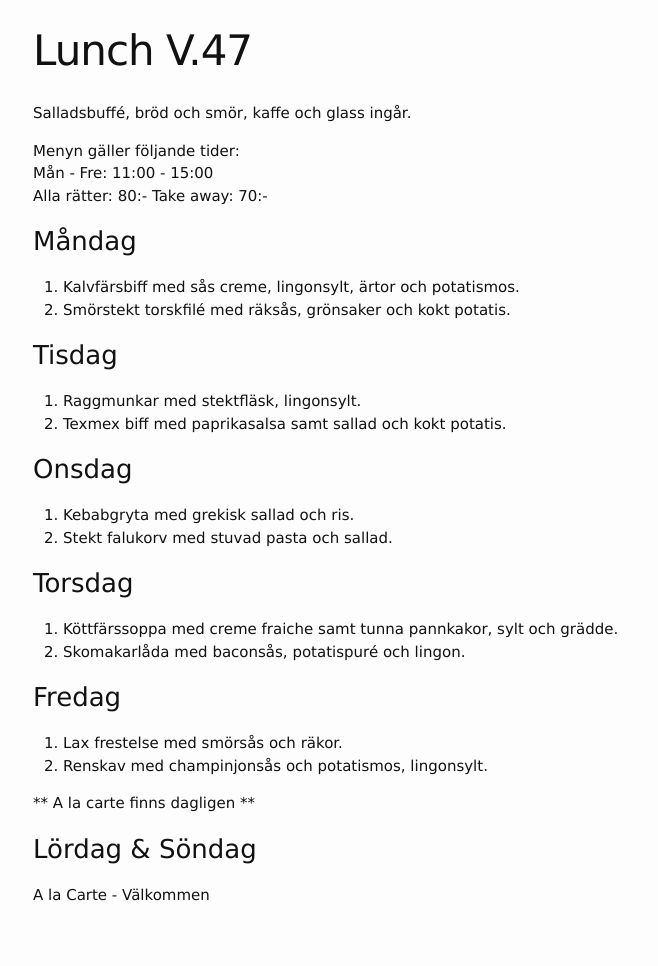
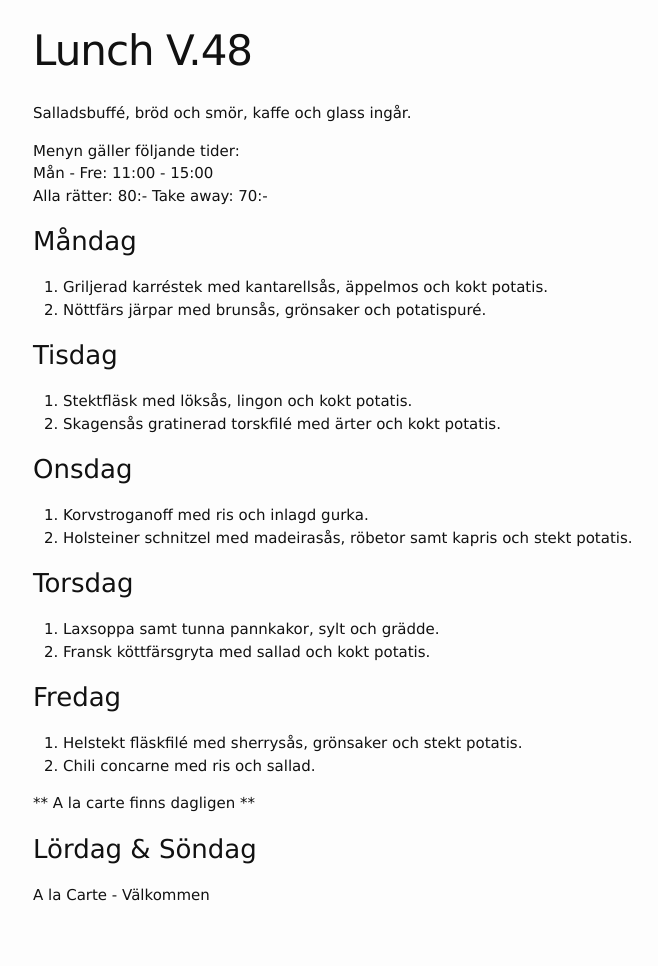
Before and after one commit to FarInn62/farinn62.github.io, a Jekyll site: the page built from lunch.md, in a window 1280 px wide. Shown: the whole page, without its empty margins (237-895 px from the left). Built offline with Jekyll 4.4.1, drawn with Linux system fonts in a browser that asks for light colours.

Commit message:
Update lunch.md

```diff
--- a/lunch.md
+++ b/lunch.md
@@ -1,6 +1,6 @@
 ---
 layout: foodmenu
-title: Lunch V.47
+title: Lunch V.48
 permalink: /lunch/
 published: true
 ---
@@ -12,29 +12,29 @@ Alla rätter: 80:- Take away: 70:-
 
 ### Måndag
 
-1. Kalvfärsbiff med sås creme, lingonsylt, ärtor och potatismos.
-2. Smörstekt torskfilé med räksås, grönsaker och kokt potatis.
+1. Griljerad karréstek med kantarellsås, äppelmos och kokt potatis.
+2. Nöttfärs järpar med brunsås, grönsaker och potatispuré.
 
 ### Tisdag
 
-1. Raggmunkar med stektfläsk, lingonsylt.
-2. Texmex biff med paprikasalsa samt sallad och kokt potatis.
+1. Stektfläsk med löksås, lingon och kokt potatis.
+2. Skagensås gratinerad torskfilé med ärter och kokt potatis.
 
 
 ### Onsdag
 
-1. Kebabgryta med grekisk sallad och ris.
-2. Stekt falukorv med stuvad pasta och sallad.
+1. Korvstroganoff med ris och inlagd gurka.
+2. Holsteiner schnitzel med madeirasås, röbetor samt kapris och stekt potatis.
 
 ### Torsdag
 
-1. Köttfärssoppa med creme fraiche samt tunna pannkakor, sylt och grädde.
-2. Skomakarlåda med baconsås, potatispuré och lingon.
+1. Laxsoppa samt tunna pannkakor, sylt och grädde.
+2. Fransk köttfärsgryta med sallad och kokt potatis.
 
 ### Fredag
 
-1. Lax frestelse med smörsås och räkor.
-2. Renskav med champinjonsås och potatismos, lingonsylt.
+1. Helstekt fläskfilé med sherrysås, grönsaker och stekt potatis.
+2. Chili concarne med ris och sallad.
 
 ** A la carte finns dagligen **
 
```
